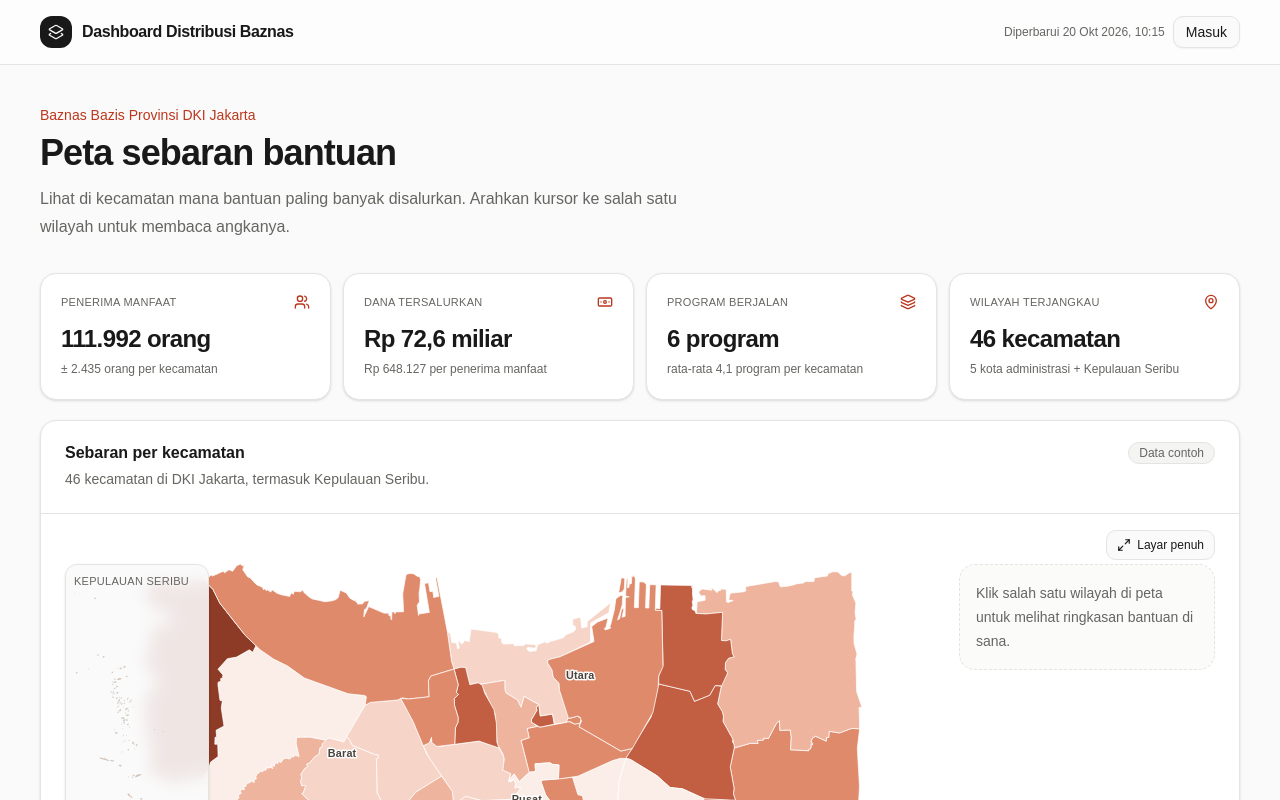
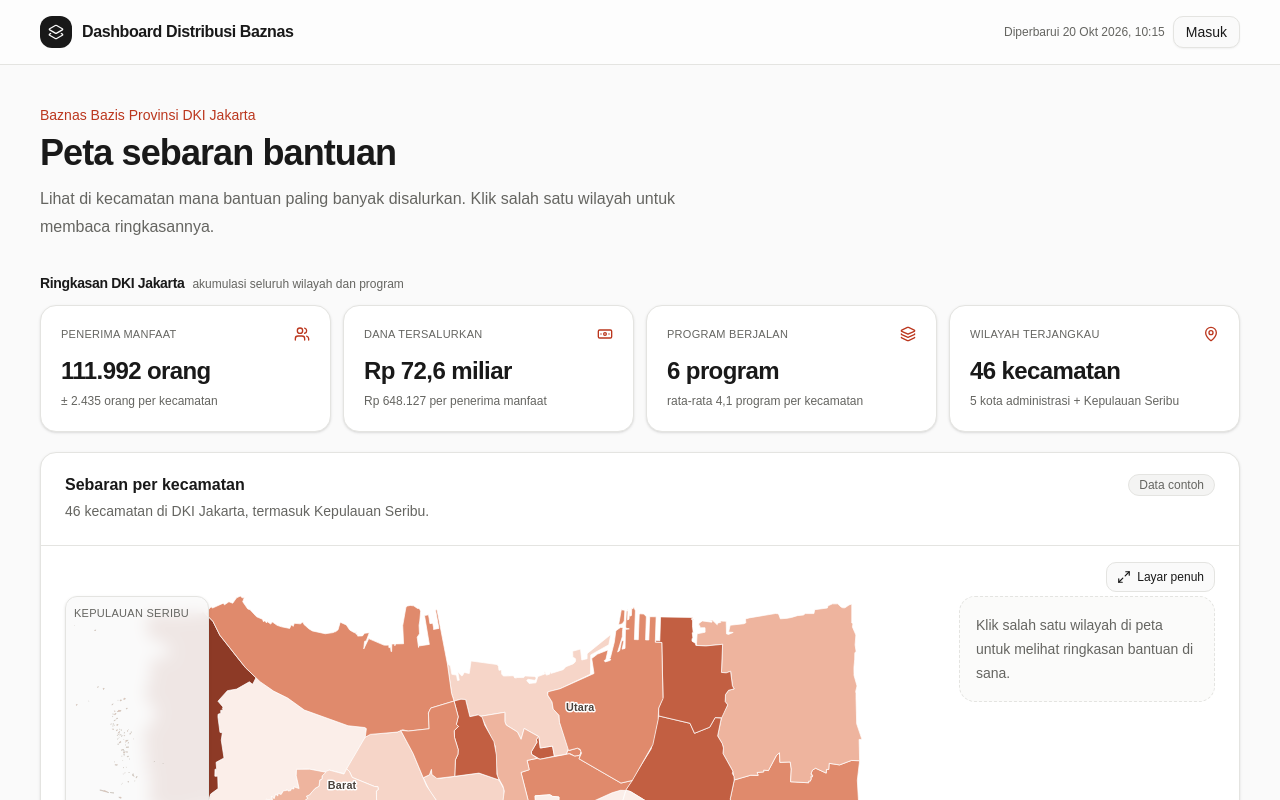
Before and after one commit to mnurminto/DashDist, a Next.js app: page / in a window 1280 px wide. Shown: the top 800 px of the page. Built offline with nearby package versions, Linux system fonts and the light colour scheme.

Commit message:
Ringkasan statistik mengikuti wilayah yang dipilih di peta

```diff
--- a/src/app/page.tsx
+++ b/src/app/page.tsx
@@ -1,18 +1,9 @@
 import type { Metadata } from "next";
 import Link from "next/link";
 import { Brand } from "@/components/brand";
-import { JakartaMap } from "@/components/dashboard/jakarta-map";
-import { PetaLegenda } from "@/components/dashboard/peta-legenda";
-import { StatistikUtama } from "@/components/dashboard/statistik-utama";
+import { DashboardUtama } from "@/components/dashboard/dashboard-utama";
 import { Button } from "@/components/ui/button";
-import {
-  Card,
-  CardContent,
-  CardDescription,
-  CardHeader,
-  CardTitle,
-} from "@/components/ui/card";
-import { KECAMATAN, TERAKHIR_DIPERBARUI } from "@/lib/dashboard/mock-data";
+import { TERAKHIR_DIPERBARUI } from "@/lib/dashboard/mock-data";
 import { formatWaktu } from "@/lib/dashboard/format";
 
 export const metadata: Metadata = { title: "Peta Sebaran Bantuan" };
@@ -42,29 +33,11 @@
           Peta sebaran bantuan
         </h1>
         <p className="mt-3 max-w-2xl text-base leading-7 text-muted-foreground">
-          Lihat di kecamatan mana bantuan paling banyak disalurkan. Arahkan
-          kursor ke salah satu wilayah untuk membaca angkanya.
+          Lihat di kecamatan mana bantuan paling banyak disalurkan. Klik salah
+          satu wilayah untuk membaca ringkasannya.
         </p>
 
-        <StatistikUtama />
-
-        <Card className="mt-5 gap-4 overflow-hidden py-0">
-          <CardHeader className="gap-1 border-b py-5">
-            <div className="flex flex-wrap items-center justify-between gap-2">
-              <CardTitle className="text-base">Sebaran per kecamatan</CardTitle>
-              <span className="rounded-full border bg-muted px-2.5 py-0.5 text-xs text-muted-foreground">
-                Data contoh
-              </span>
-            </div>
-            <CardDescription>
-              {KECAMATAN.length} kecamatan di DKI Jakarta, termasuk Kepulauan
-              Seribu.
-            </CardDescription>
-          </CardHeader>
-          <CardContent className="pb-6">
-            <JakartaMap footer={<PetaLegenda />} />
-          </CardContent>
-        </Card>
+        <DashboardUtama />
 
         <p className="mt-3 text-xs text-muted-foreground">
           Batas wilayah: BPS via HDX (ODbL). Angka pada halaman ini masih data
--- /dev/null
+++ b/src/components/dashboard/dashboard-utama.tsx
@@ -0,0 +1,57 @@
+"use client";
+
+import { useState } from "react";
+import {
+  Card,
+  CardContent,
+  CardDescription,
+  CardHeader,
+  CardTitle,
+} from "@/components/ui/card";
+import { JakartaMap } from "@/components/dashboard/jakarta-map";
+import { PetaLegenda } from "@/components/dashboard/peta-legenda";
+import { StatistikUtama } from "@/components/dashboard/statistik-utama";
+import { KECAMATAN } from "@/lib/dashboard/mock-data";
+
+/**
+ * Bagian utama dashboard: kartu statistik + peta.
+ * Pilihan wilayah disimpan di sini supaya kartu statistik ikut berubah
+ * saat pengguna mengklik kecamatan di peta.
+ */
+export function DashboardUtama() {
+  const [dipilih, setDipilih] = useState<string | null>(null);
+  const wilayah = dipilih
+    ? (KECAMATAN.find((kecamatan) => kecamatan.code === dipilih) ?? null)
+    : null;
+
+  return (
+    <>
+      <StatistikUtama wilayah={wilayah} />
+
+      <Card className="mt-5 gap-4 overflow-hidden py-0">
+        <CardHeader className="gap-1 border-b py-5">
+          <div className="flex flex-wrap items-center justify-between gap-2">
+            <CardTitle className="text-base">
+              {wilayah ? `Kecamatan ${wilayah.nama}` : "Sebaran per kecamatan"}
+            </CardTitle>
+            <span className="rounded-full border bg-muted px-2.5 py-0.5 text-xs text-muted-foreground">
+              Data contoh
+            </span>
+          </div>
+          <CardDescription>
+            {wilayah
+              ? `${wilayah.kota} · klik wilayah lain untuk berganti`
+              : `${KECAMATAN.length} kecamatan di DKI Jakarta, termasuk Kepulauan Seribu.`}
+          </CardDescription>
+        </CardHeader>
+        <CardContent className="pb-6">
+          <JakartaMap
+            dipilih={dipilih}
+            onPilih={setDipilih}
+            footer={<PetaLegenda />}
+          />
+        </CardContent>
+      </Card>
+    </>
+  );
+}
--- a/src/components/dashboard/jakarta-map.tsx
+++ b/src/components/dashboard/jakarta-map.tsx
@@ -14,13 +14,16 @@
   className?: string;
   /** Konten tambahan (mis. legenda) yang ikut tampil saat layar penuh. */
   footer?: React.ReactNode;
+  /** Kode kecamatan yang sedang dipilih (dikendalikan halaman induk). */
+  dipilih: string | null;
+  /** Dipanggil saat pengguna memilih atau menutup pilihan wilayah. */
+  onPilih: (kode: string | null) => void;
 };
 
-export function JakartaMap({ className, footer }: Props) {
+export function JakartaMap({ className, footer, dipilih, onPilih }: Props) {
   const wadah = useRef<HTMLDivElement>(null);
   const kartu = useRef<HTMLDivElement>(null);
   const [sorot, setSorot] = useState<Sorot | null>(null);
-  const [dipilih, setDipilih] = useState<string | null>(null);
   const [layarPenuh, setLayarPenuh] = useState(false);
 
   // Ikuti perubahan layar penuh dari browser (termasuk saat pengguna menekan Esc).
@@ -73,7 +76,7 @@
   const wilayahDipilih = dipilih ? (dataByCode.get(dipilih) ?? null) : null;
 
   function pilih(kode: string) {
-    setDipilih((current) => (current === kode ? null : kode));
+    onPilih(dipilih === kode ? null : kode);
   }
 
   function posisiTooltip(e: React.MouseEvent<SVGPathElement>): {
@@ -272,7 +275,7 @@
         <div className="md:sticky md:top-4">
           <RingkasanWilayah
             data={wilayahDipilih}
-            onTutup={dipilih ? () => setDipilih(null) : undefined}
+            onTutup={dipilih ? () => onPilih(null) : undefined}
           />
         </div>
       </div>
--- a/src/components/dashboard/statistik-utama.tsx
+++ b/src/components/dashboard/statistik-utama.tsx
@@ -1,5 +1,17 @@
-import { Banknote, Layers, MapPin, Users, type LucideIcon } from "lucide-react";
-import { KECAMATAN, PROGRAM, RINGKASAN_DKI } from "@/lib/dashboard/mock-data";
+import {
+  Banknote,
+  Layers,
+  MapPin,
+  Percent,
+  Users,
+  type LucideIcon,
+} from "lucide-react";
+import {
+  KECAMATAN,
+  PROGRAM,
+  RINGKASAN_DKI,
+  type Kecamatan,
+} from "@/lib/dashboard/mock-data";
 import { formatAngka, formatRupiah } from "@/lib/dashboard/format";
 
 type Kartu = {
@@ -9,46 +21,75 @@
   ikon: LucideIcon;
 };
 
-/** Kartu ringkasan angka utama DKI Jakarta. */
-export function StatistikUtama() {
+type Props = {
+  /** Kalau dipilih, angka berubah menjadi ringkasan wilayah tersebut. */
+  wilayah?: Kecamatan | null;
+};
+
+/** Kartu ringkasan angka: total DKI Jakarta, atau satu wilayah terpilih. */
+export function StatistikUtama({ wilayah }: Props) {
   const jumlahKota = new Set(KECAMATAN.map((kecamatan) => kecamatan.kota)).size;
-  const penerimaPerKecamatan = Math.round(
-    RINGKASAN_DKI.penerima / KECAMATAN.length,
-  );
-  const danaPerPenerima = Math.round(RINGKASAN_DKI.dana / RINGKASAN_DKI.penerima);
-  const programPerKecamatan = (
-    RINGKASAN_DKI.program / KECAMATAN.length
-  ).toLocaleString("id-ID", { maximumFractionDigits: 1 });
+
+  const penerima = wilayah?.penerima ?? RINGKASAN_DKI.penerima;
+  const dana = wilayah?.dana ?? RINGKASAN_DKI.dana;
+  const program = wilayah?.program ?? PROGRAM.length;
+  const porsiDana = wilayah ? (wilayah.dana / RINGKASAN_DKI.dana) * 100 : 0;
 
   const kartu: Kartu[] = [
     {
       label: "Penerima manfaat",
-      nilai: `${formatAngka(RINGKASAN_DKI.penerima)} orang`,
-      keterangan: `± ${formatAngka(penerimaPerKecamatan)} orang per kecamatan`,
+      nilai: `${formatAngka(penerima)} orang`,
+      keterangan: wilayah
+        ? `penerima di Kecamatan ${wilayah.nama}`
+        : `± ${formatAngka(Math.round(RINGKASAN_DKI.penerima / KECAMATAN.length))} orang per kecamatan`,
       ikon: Users,
     },
     {
       label: "Dana tersalurkan",
-      nilai: formatRupiah(RINGKASAN_DKI.dana),
-      keterangan: `${formatRupiah(danaPerPenerima)} per penerima manfaat`,
+      nilai: formatRupiah(dana),
+      keterangan: wilayah
+        ? `untuk penerima di Kecamatan ${wilayah.nama}`
+        : `${formatRupiah(Math.round(RINGKASAN_DKI.dana / RINGKASAN_DKI.penerima))} per penerima manfaat`,
       ikon: Banknote,
     },
     {
       label: "Program berjalan",
-      nilai: `${PROGRAM.length} program`,
-      keterangan: `rata-rata ${programPerKecamatan} program per kecamatan`,
+      nilai: `${program} program`,
+      keterangan: wilayah
+        ? `program yang menyalurkan di wilayah ini`
+        : `rata-rata ${(RINGKASAN_DKI.program / KECAMATAN.length).toLocaleString("id-ID", { maximumFractionDigits: 1 })} program per kecamatan`,
       ikon: Layers,
     },
-    {
-      label: "Wilayah terjangkau",
-      nilai: `${KECAMATAN.length} kecamatan`,
-      keterangan: `${jumlahKota - 1} kota administrasi + Kepulauan Seribu`,
-      ikon: MapPin,
-    },
+    wilayah
+      ? {
+          label: "Porsi dana DKI",
+          nilai: `${porsiDana.toLocaleString("id-ID", { maximumFractionDigits: 1 })}%`,
+          keterangan: `dari total ${formatRupiah(RINGKASAN_DKI.dana)} di DKI Jakarta`,
+          ikon: Percent,
+        }
+      : {
+          label: "Wilayah terjangkau",
+          nilai: `${KECAMATAN.length} kecamatan`,
+          keterangan: `${jumlahKota - 1} kota administrasi + Kepulauan Seribu`,
+          ikon: MapPin,
+        },
   ];
 
   return (
     <section aria-label="Ringkasan statistik bantuan" className="mt-8">
+      <div className="mb-3 flex flex-wrap items-baseline gap-x-2 gap-y-1">
+        <h2 className="text-sm font-semibold tracking-tight">
+          {wilayah
+            ? `Ringkasan Kecamatan ${wilayah.nama}`
+            : "Ringkasan DKI Jakarta"}
+        </h2>
+        <p className="text-xs text-muted-foreground">
+          {wilayah
+            ? `${wilayah.kota} · klik wilayah lain di peta untuk berganti`
+            : "akumulasi seluruh wilayah dan program"}
+        </p>
+      </div>
+
       <ul className="grid gap-3 sm:grid-cols-2 lg:grid-cols-4">
         {kartu.map((item) => {
           const Ikon = item.ikon;
```
